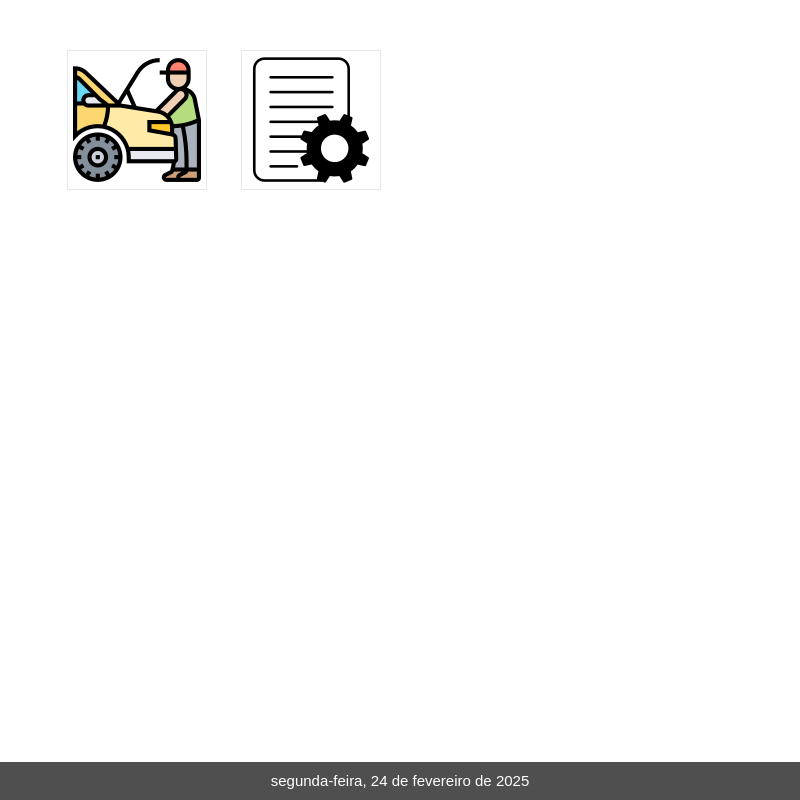
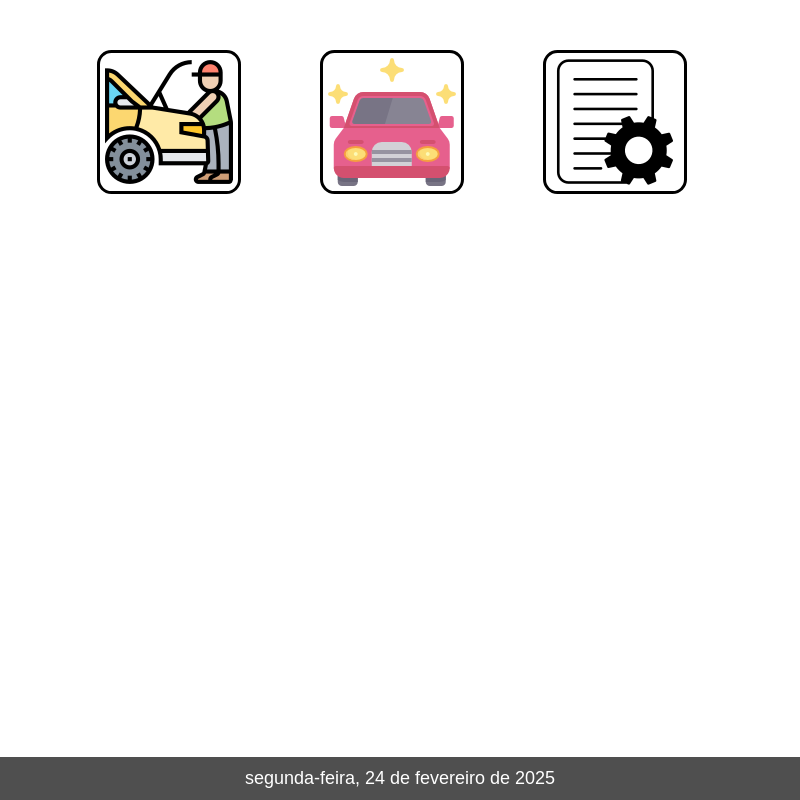
Before and after one commit to nathanfreire/Auto_eletrico_Jorge, an Electron app: page src/views/index.html in a window 800 px wide. Drawn offline with Linux system fonts and the light colour scheme.

Commit message:
Ordem de serviço

```diff
--- a/src/public/css/style.css
+++ b/src/public/css/style.css
@@ -2,9 +2,10 @@
 
 /* Botões da tela principal */
 .button img {
-    margin: 50px 15px 25px 15px;
+    margin: 50px 30px 25px 45px;
     padding: 5px;
-    border: 1px solid #e8e8e8;
+    border: 3px solid #000000;
+    border-radius: 10%;
     cursor: pointer;
 }
 
@@ -16,7 +17,7 @@ footer {
     position: fixed;
     bottom: 0;
     width: 100%;
-    font-size: 15px;
+    font-size: 18px;
 }
 
 footer p {
--- a/src/views/index.html
+++ b/src/views/index.html
@@ -16,7 +16,8 @@
 
     <div class="container button">
         <img src="../public/img/manutencao.png" alt="clientes" title="Cadastro de clientes">
-        <img src="../public/img/OS.png" alt="computador" title="Emissão de OS">
+        <img src="../public/img/carro.png" alt="Carro" title="Cadastro do Veículo">
+        <img src="../public/img/OS.png" alt="Carro" title="Emissão de OS">
     </div>
     <footer>
         <p id="dataAtual"></p>
```
Also changed, not shown: main.js (+2 -8 lines), src/public/img/carro.png (added).
